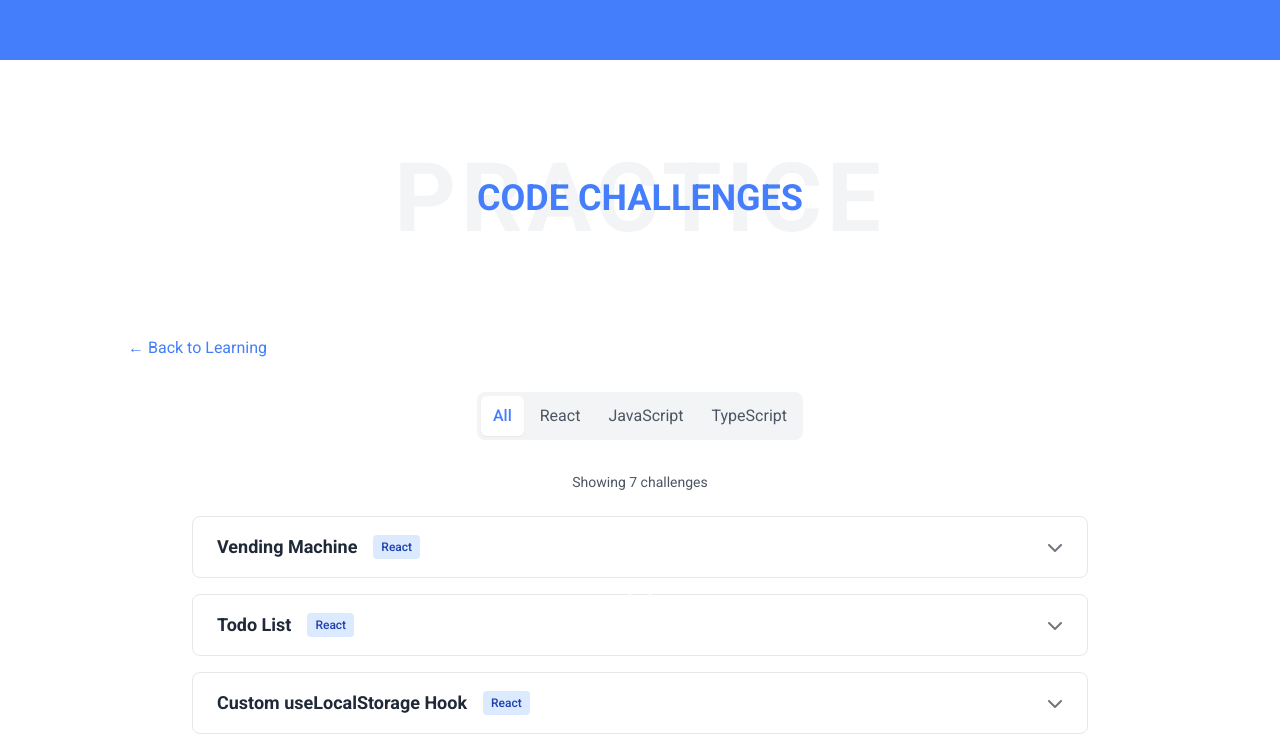
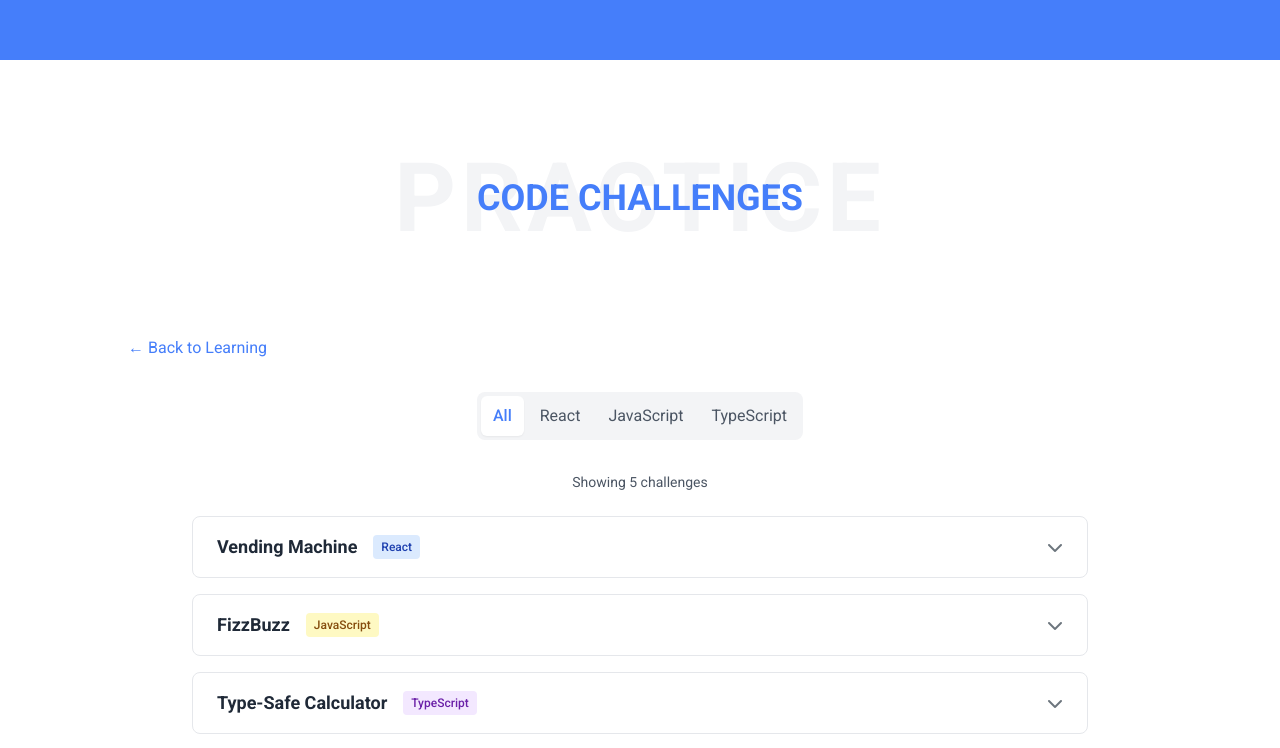
Before and after one commit to WoodyLinwc/Portfolio-Next.js, a Next.js app in the folder portfolio/: page /learning/coding-challenges in a window 1280 px wide. Shown: the part 140-888 px from the top of the page. Built offline with nearby package versions, Linux system fonts and the light colour scheme.

Commit message:
Update react.ts

```diff
--- a/portfolio/src/data/challenges/react.ts
+++ b/portfolio/src/data/challenges/react.ts
@@ -13,27 +13,9 @@ export const reactChallenges: CodingChallenge[] = [
             "3. Display all items and coins in the data set in JSX using map() \n" +
             "4. Event handler for selected item, inserted money, purchase, reset \n" +
             "5. Attach onClick to button with all event handlers \n\n" +
-            "Note:",
+            "Notes: inside note.txt",
 
         codesandboxUrl: "https://codesandbox.io/p/sandbox/5ls8qx",
         tags: ["useState", "event-handlers", "components"],
     },
-    {
-        id: "todo-list",
-        title: "Todo List",
-        category: "React",
-        approach:
-            "Create a todo app with add, delete, and toggle functionality. Use useState for the todo list array and input field. Each todo should have an id, text, and completed status. Implement functions to add new todos, toggle completion status, and delete todos. Consider using Date.now() for unique IDs.",
-        codesandboxUrl: "https://codesandbox.io/s/react-todo-list-new",
-        tags: ["useState", "arrays", "CRUD", "forms"],
-    },
-    {
-        id: "custom-hook",
-        title: "Custom useLocalStorage Hook",
-        category: "React",
-        approach:
-            "Build a custom hook that syncs state with localStorage. Use useState and useEffect. On mount, read from localStorage and set initial state. When state changes, update localStorage. Handle JSON parsing/stringifying and error cases. Make it reusable for any localStorage key-value pair.",
-        codesandboxUrl: "https://codesandbox.io/s/custom-localstorage-hook-new",
-        tags: ["custom-hooks", "useEffect", "localStorage", "error-handling"],
-    },
 ];
```
